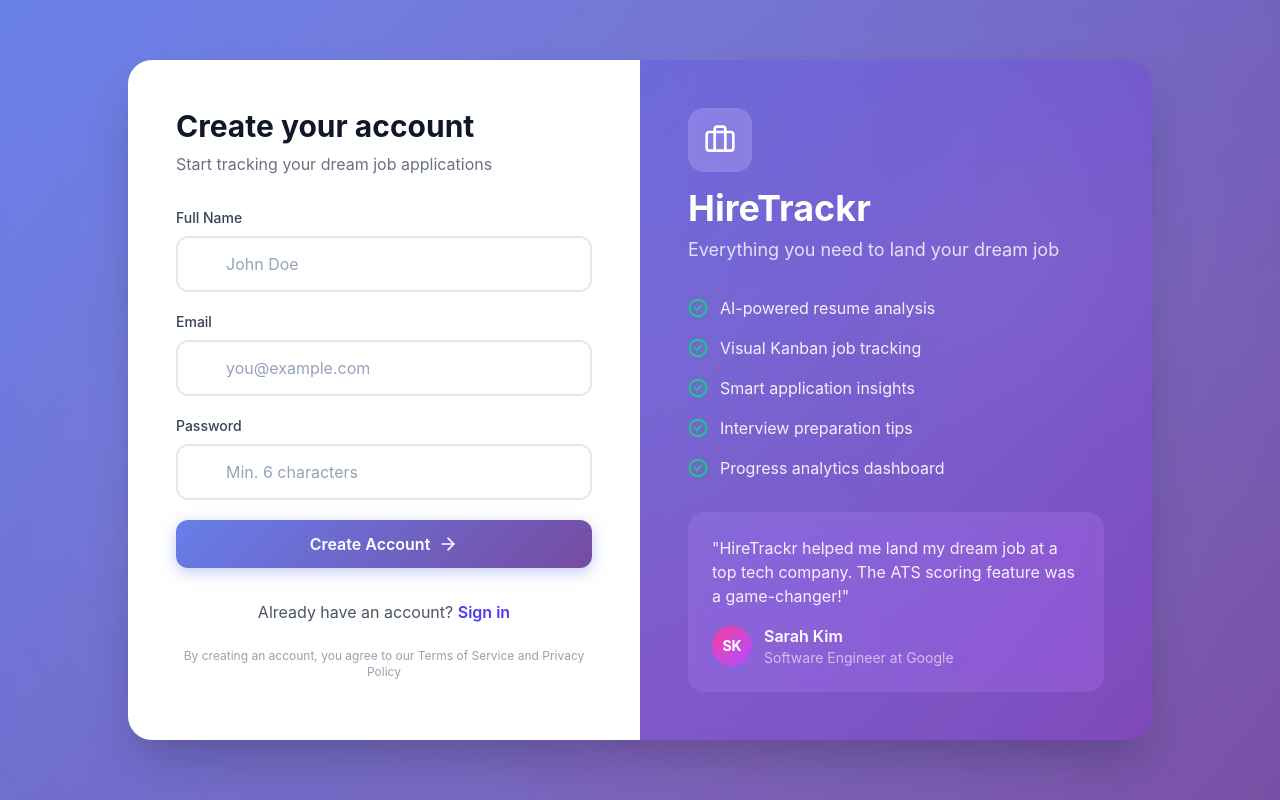
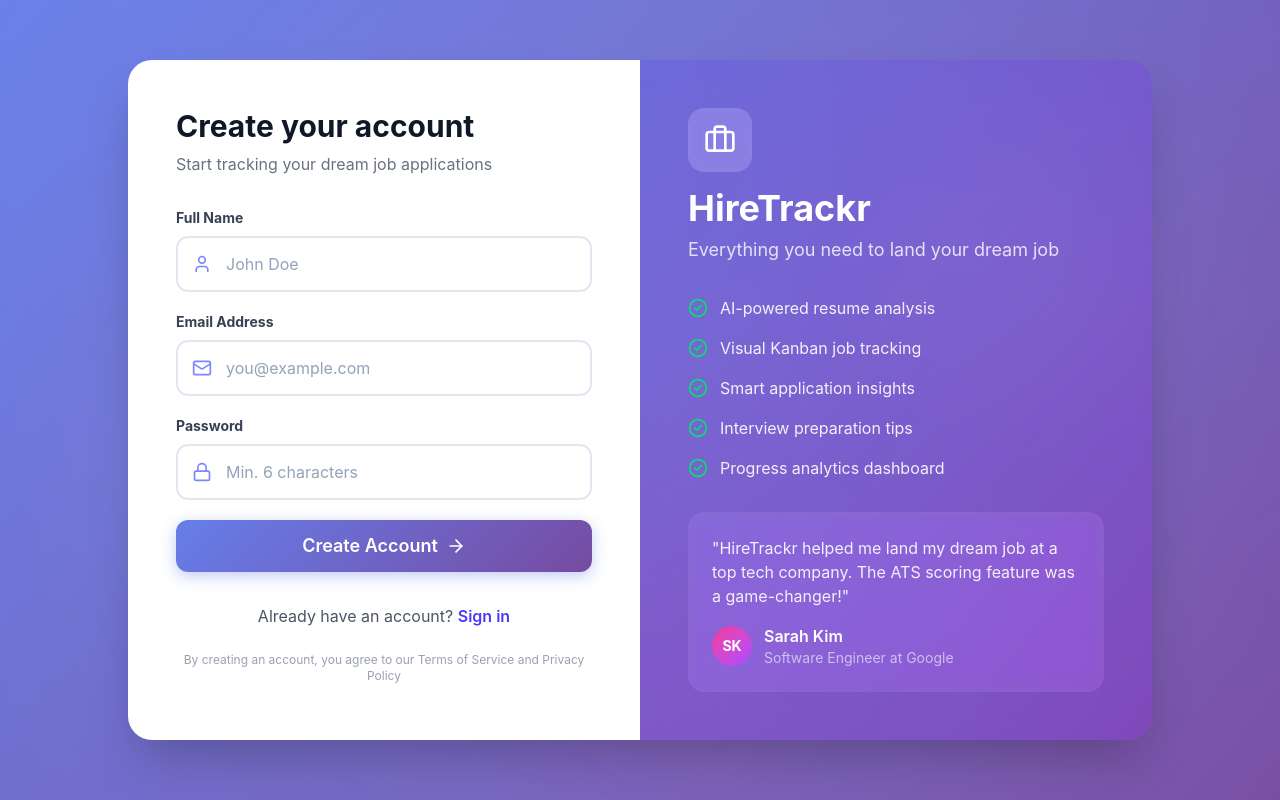
Before and after one commit to paras941/HireTrackr, a React (Vite) app in the folder client/: page /register in a window 1280 px wide. Built offline with nearby package versions, Linux system fonts and the light colour scheme; no server answers.

Commit message:
Enhance Register page

```diff
--- a/client/src/pages/RegisterPage.jsx
+++ b/client/src/pages/RegisterPage.jsx
@@ -2,7 +2,7 @@ import { useState } from "react";
 import { Link, useNavigate } from "react-router-dom";
 import { motion } from "framer-motion";
 import { toast } from "react-hot-toast";
-import { ArrowRight, Briefcase, CheckCircle2 } from "lucide-react";
+import { ArrowRight, Briefcase, CheckCircle2, User, Mail, Lock } from "lucide-react";
 import http from "../api/http";
 import { useAuth } from "../context/AuthContext";
 
@@ -103,39 +103,48 @@ const RegisterPage = () => {
               className="space-y-5"
             >
               <div className="space-y-2">
-                <label className="block text-sm font-medium text-gray-700">Full Name</label>
+                <label className="block text-sm font-bold text-gray-700">Full Name</label>
+                <div className="relative group">
+                  <User className="absolute left-4 top-1/2 h-5 w-5 -translate-y-1/2 text-indigo-400 transition-colors group-focus-within:text-indigo-600" />
                   <input
                     type="text"
-                  className="input-modern"
+                    className="input-modern pl-12"
                     placeholder="John Doe"
                     value={form.name}
                     onChange={(e) => setForm({ ...form, name: e.target.value })}
                     disabled={loading}
                   />
                 </div>
+              </div>
 
               <div className="space-y-2">
-                <label className="block text-sm font-medium text-gray-700">Email</label>
+                <label className="block text-sm font-bold text-gray-700">Email Address</label>
+                <div className="relative group">
+                  <Mail className="absolute left-4 top-1/2 h-5 w-5 -translate-y-1/2 text-indigo-400 transition-colors group-focus-within:text-indigo-600" />
                   <input
                     type="email"
-                  className="input-modern"
+                    className="input-modern pl-12"
                     placeholder="you@example.com"
                     value={form.email}
                     onChange={(e) => setForm({ ...form, email: e.target.value })}
                     disabled={loading}
                   />
                 </div>
+              </div>
 
               <div className="space-y-2">
-                <label className="block text-sm font-medium text-gray-700">Password</label>
+                <label className="block text-sm font-bold text-gray-700">Password</label>
+                <div className="relative group">
+                  <Lock className="absolute left-4 top-1/2 h-5 w-5 -translate-y-1/2 text-indigo-400 transition-colors group-focus-within:text-indigo-600" />
                   <input
                     type="password"
-                  className="input-modern"
+                    className="input-modern pl-12"
                     placeholder="Min. 6 characters"
                     value={form.password}
                     onChange={(e) => setForm({ ...form, password: e.target.value })}
                     disabled={loading}
                   />
+                </div>
               </div>
 
               <motion.button
@@ -143,14 +152,17 @@ const RegisterPage = () => {
                 disabled={loading}
                 whileHover={{ scale: 1.02 }}
                 whileTap={{ scale: 0.98 }}
-                className="btn-primary flex w-full items-center justify-center gap-2 disabled:cursor-not-allowed disabled:opacity-70"
+                className="btn-primary flex w-full items-center justify-center gap-2 py-3 text-lg disabled:cursor-not-allowed disabled:opacity-70"
               >
                 {loading ? (
+                  <>
                     <div className="spinner" />
+                    <span>Creating account...</span>
+                  </>
                 ) : (
                   <>
                     Create Account
-                    <ArrowRight className="h-5 w-5" />
+                    <ArrowRight className="h-5 w-5 transition-transform group-hover:translate-x-1" />
                   </>
                 )}
               </motion.button>
```
Lines whose indentation alone changed are shown as unchanged.
